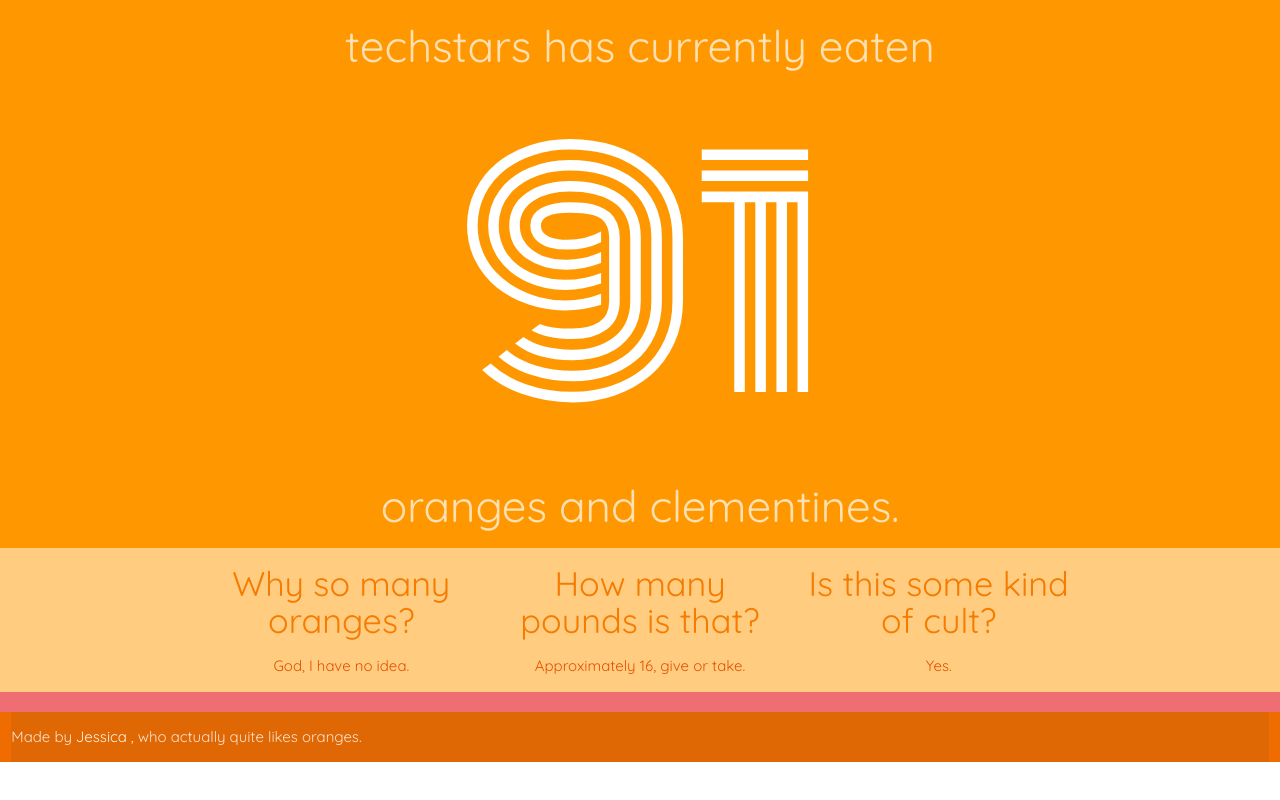
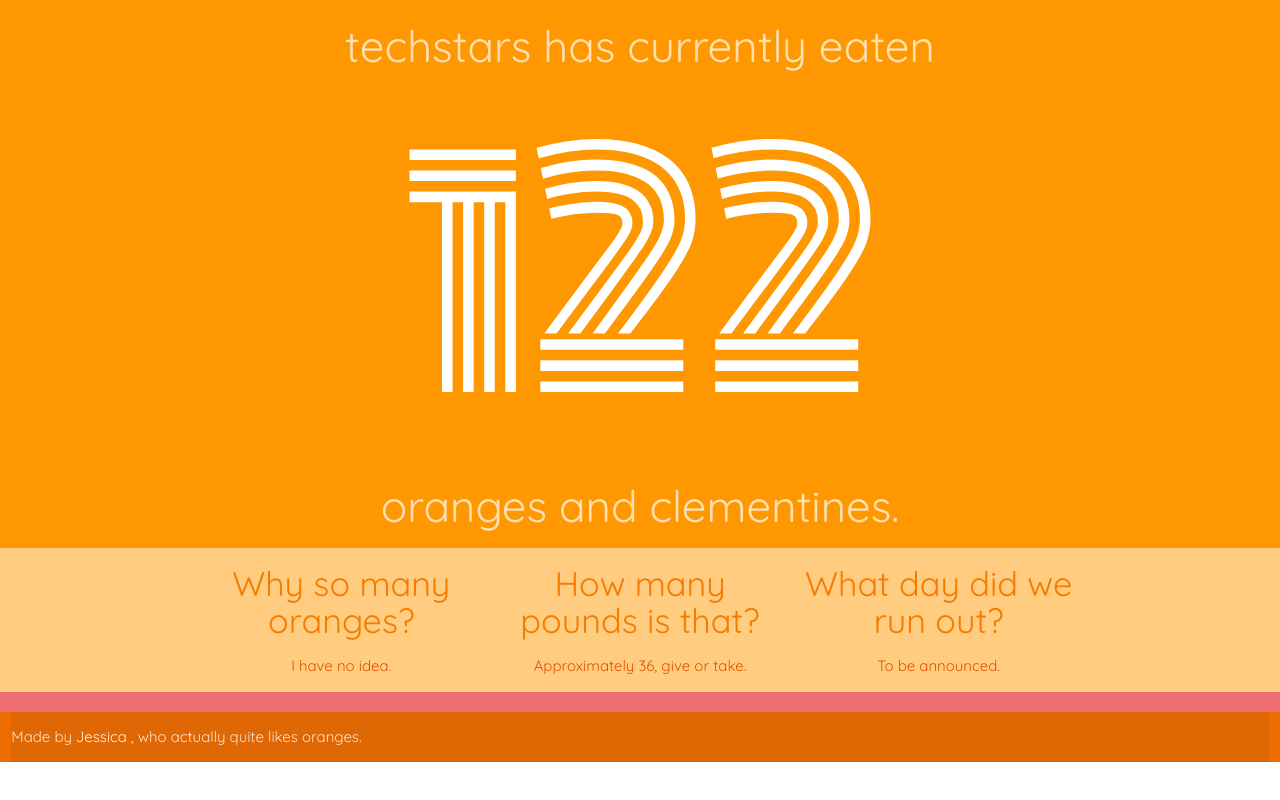
Before and after one commit to bluucat/orangetracker, a plain HTML site: page index.html in a window 1280 px wide. Drawn offline with nearby package versions, Linux system fonts and the light colour scheme.

Commit message:
orange update

```diff
--- a/index.html
+++ b/index.html
@@ -30,7 +30,7 @@
         <div class="row">
             <div class="col s12 orange center" id="index-banner">
                 <h3 class="orange-text text-lighten-4">techstars has currently eaten</h2>
-                <h1 class="white-text"><span class="count">91</span></h1>
+                <h1 class="white-text"><span class="count">122</span></h1>
                 <h3 class="orange-text text-lighten-4">oranges and clementines.</h2>
             </div>
         </div>
@@ -41,15 +41,15 @@
 
         <div class="col l4 s12">
         <h4 class="orange-text text-darken-2">Why so many oranges?</h4>
-        <p class="orange-text text-darken-4">God, I have no idea.</p>
+        <p class="orange-text text-darken-4">I have no idea.</p>
       </div>
       <div class="col l4 s12">
         <h4 class="orange-text text-darken-2">How many pounds is that?</h4>
-        <p class="orange-text text-darken-4">Approximately 16, give or take.</p>
+        <p class="orange-text text-darken-4">Approximately 36, give or take.</p>
       </div>
       <div class="col l4 s12">
-        <h4 class="orange-text text-darken-2">Is this some kind of cult?</h4>
-        <p class="orange-text text-darken-4">Yes.</p>
+        <h4 class="orange-text text-darken-2">What day did we run out?</h4>
+        <p class="orange-text text-darken-4">To be announced.</p>
       </div>
   </div>
     </div>
```
